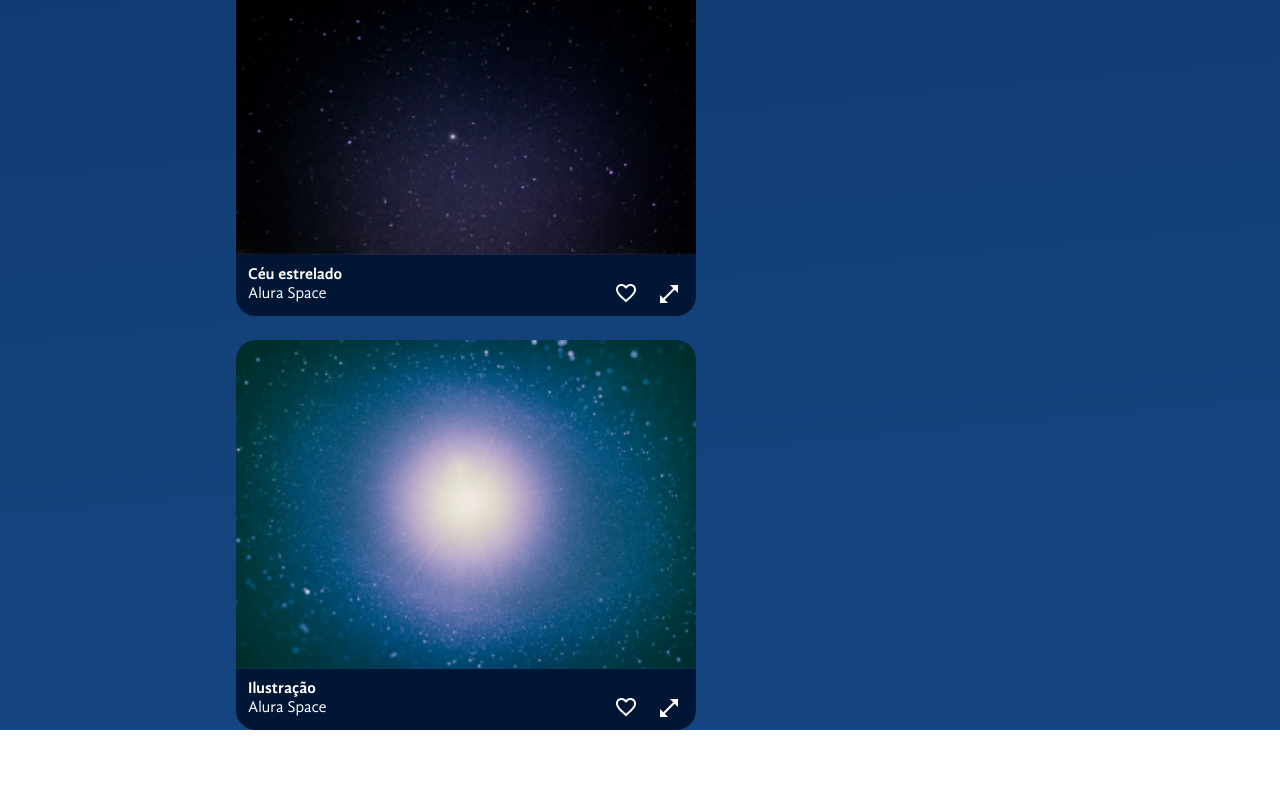
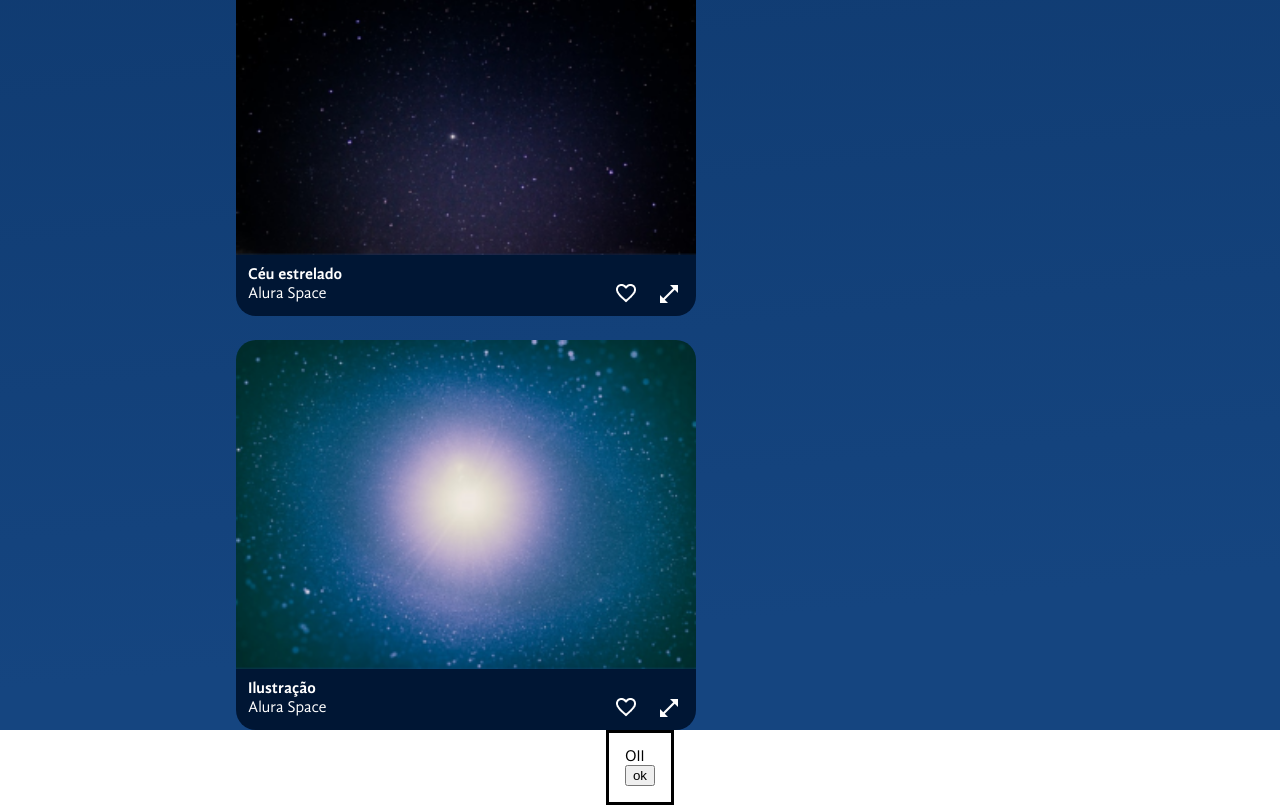
Before and after one commit to felipeappsPGM/Space-App-Alura-One, a React (Vite) app: page / in a window 1280 px wide. Shown: the part 4098-4903 px from the top of the page. Before the commit the page ends 4828 px from the top, so only its background shows below. Built offline with nearby package versions, Linux system fonts and the light colour scheme.

Commit message:
add modal de zoom

```diff
--- a/src/App.jsx
+++ b/src/App.jsx
@@ -7,6 +7,7 @@
 import Galeria from "./components/Galeria"
 import fotos from './fotos.json'
 import { useState } from "react"
+import ModalZoom from "./components/ModalZoom"
 
 const FundoGradiente = styled.div`
   background: linear-gradient(174.61deg, #041833 4.16%, #04244F 48%, #154580 96.76%);
@@ -49,6 +50,7 @@
           </ConteudoGaleria>
         </MainContainer>
       </AppContainer>
+      <ModalZoom />
     </FundoGradiente>
   )
 }
--- /dev/null
+++ b/src/components/ModalZoom/index.jsx
@@ -0,0 +1,13 @@
+
+
+
+export default function ModalZoom(){
+    return(
+        <dialog open>
+            <p>OII</p>
+                <form method="dialog">
+                    <button>ok</button>
+                </form>
+        </dialog>
+    )
+}
```
